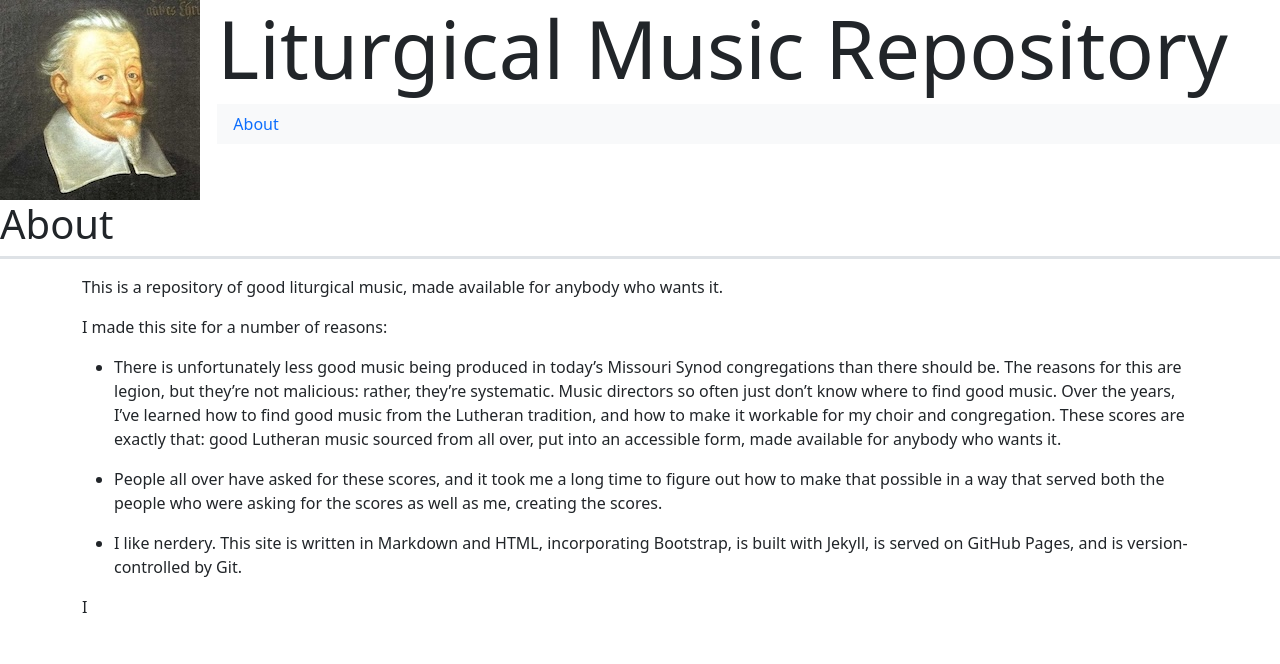
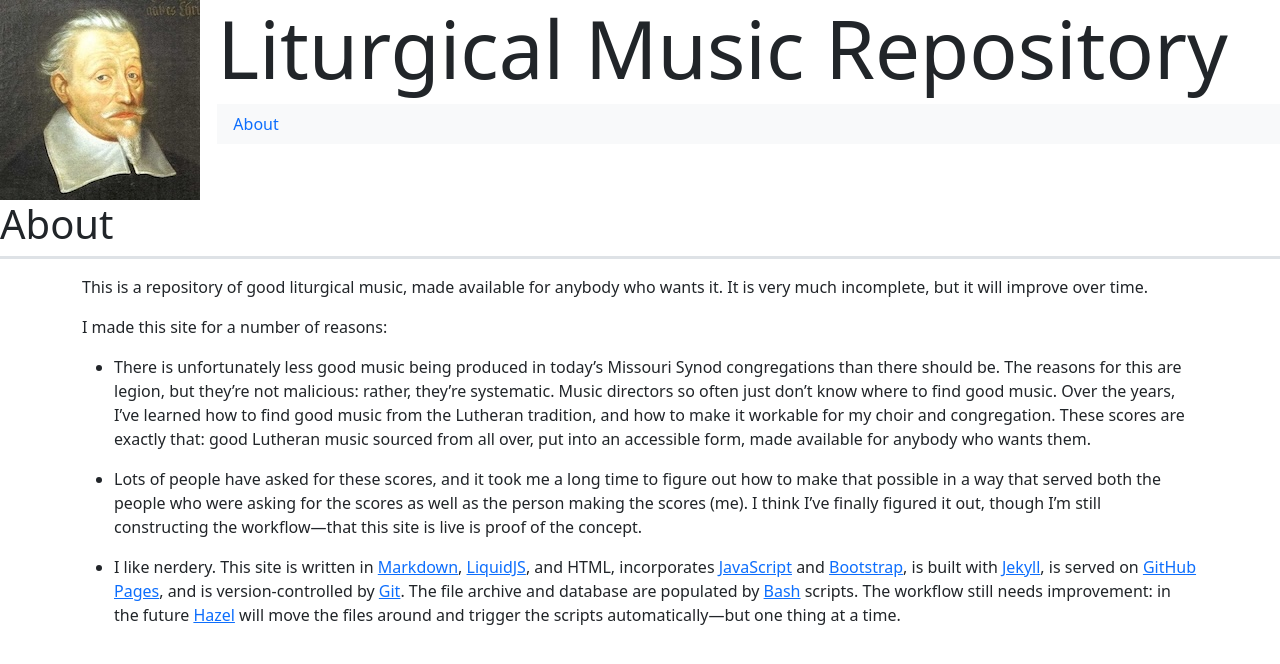
Before and after one commit to coranglais16/liturgical-music, a Jekyll site: the page built from docs/about.md, in a window 1280 px wide. Shown: the top 664 px of the page. Built offline with Jekyll 4.4.1, drawn with Linux system fonts in a browser that asks for light colours; our own code applies the rules of GitHub Pages for plain Markdown files.

Commit message:
expand about.md

```diff
--- a/docs/about.md
+++ b/docs/about.md
@@ -2,14 +2,12 @@
 title: About
 ---
 
-This is a repository of good liturgical music, made available for anybody who wants it.
+This is a repository of good liturgical music, made available for anybody who wants it. It is very much incomplete, but it will improve over time.
 
 I made this site for a number of reasons:
 
-- There is unfortunately less good music being produced in today's Missouri Synod congregations than there should be. The reasons for this are legion, but they're not malicious: rather, they're systematic. Music directors so often just don't know where to find good music. Over the years, I've learned how to find good music from the Lutheran tradition, and how to make it workable for my choir and congregation. These scores are exactly that: good Lutheran music sourced from all over, put into an accessible form, made available for anybody who wants it.
+- There is unfortunately less good music being produced in today's Missouri Synod congregations than there should be. The reasons for this are legion, but they're not malicious: rather, they're systematic. Music directors so often just don't know where to find good music. Over the years, I've learned how to find good music from the Lutheran tradition, and how to make it workable for my choir and congregation. These scores are exactly that: good Lutheran music sourced from all over, put into an accessible form, made available for anybody who wants them.
 
-- People all over have asked for these scores, and it took me a long time to figure out how to make that possible in a way that served both the people who were asking for the scores as well as me, creating the scores.
+- Lots of people have asked for these scores, and it took me a long time to figure out how to make that possible in a way that served both the people who were asking for the scores as well as the person making the scores (me). I think I've finally figured it out, though I'm still constructing the workflow—that this site is live is proof of the concept.
 
-- I like nerdery. This site is written in Markdown and HTML, incorporating Bootstrap, is built with Jekyll, is served on GitHub Pages, and is version-controlled by Git.
-
-I
+- I like nerdery. This site is written in [Markdown](https://daringfireball.net/projects/markdown/syntax), [LiquidJS](https://liquidjs.com/tutorials/intro-to-liquid.html), and HTML, incorporates [JavaScript](https://developer.mozilla.org/en-US/docs/Web/JavaScript) and [Bootstrap](https://getbootstrap.com/), is built with [Jekyll](https://jekyllrb.com/), is served on [GitHub Pages](https://pages.github.com/), and is version-controlled by [Git](https://git-scm.com/). The file archive and database are populated by [Bash](https://www.gnu.org/software/bash/) scripts. The workflow still needs improvement: in the future [Hazel](https://www.noodlesoft.com/) will move the files around and trigger the scripts automatically—but one thing at a time.
```
